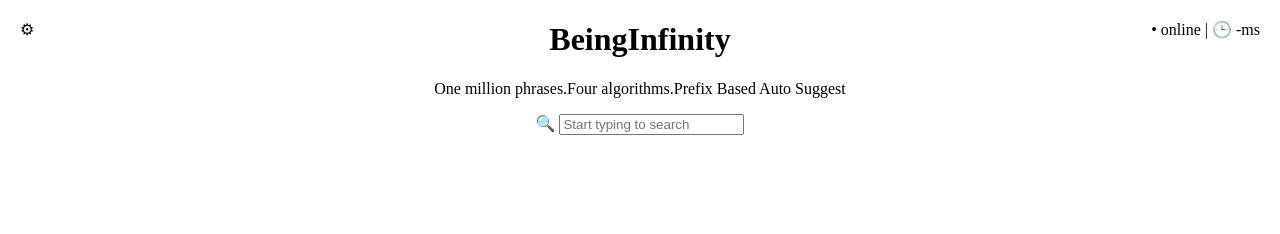
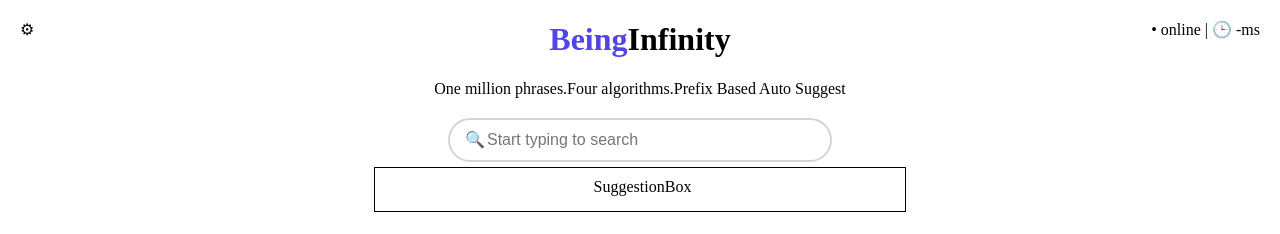
Before and after one commit to Vaishnavi777-arch/AutoSuggestBootcamp, a website: page frontend/pages/autosuggest.html in a window 1280 px wide. Drawn offline with Linux system fonts and the light colour scheme.

Commit message:
commited

```diff
--- a/frontend/pages/autosuggest.css
+++ b/frontend/pages/autosuggest.css
@@ -11,3 +11,32 @@
 .search-section{
     text-align: center;
 }
+.c1{
+    color:#4f46e5;
+}
+
+.search-box{
+    display: flex;
+    align-items: center;
+    width: 350px;
+    margin: 20px auto 5px auto;
+    padding: 10px 15px;
+    border: 2px solid #d1d5db;
+    border-radius: 30px;
+    background-color: white;
+}
+.search-input{
+    border: none;
+    outline: none;
+    width: 100%;
+    font-size: 16px;
+    background: transparent;
+}
+#suggestion-box{
+    border:1px solid black;
+    padding:10px 10px 15px 15px;
+    width:40%;
+    margin:auto;
+
+
+}
--- a/frontend/pages/autosuggest.html
+++ b/frontend/pages/autosuggest.html
@@ -12,11 +12,18 @@
         <span class="right-bar">&#x2022; online | &#x1F552; -ms</span>
     </div>
     <div class="search-section">
-        <h1>BeingInfinity</h1>
+        <h1><span class="c1"> Being</span>Infinity</h1>
         <p> One million phrases.Four algorithms.Prefix Based Auto Suggest</p>
-        <span>&#128269;</span>
-        <input type="text" placeholder="Start typing to search">
+        <div class="search-box">
+            <span>&#128269;</span>
+            <input type="text" class="search-input" placeholder="Start typing to search">
+        </div>
+        <div id="suggestion-box">
+            SuggestionBox
+
+        </div>
     </div>
+
 
 </body>
 </html>
```
